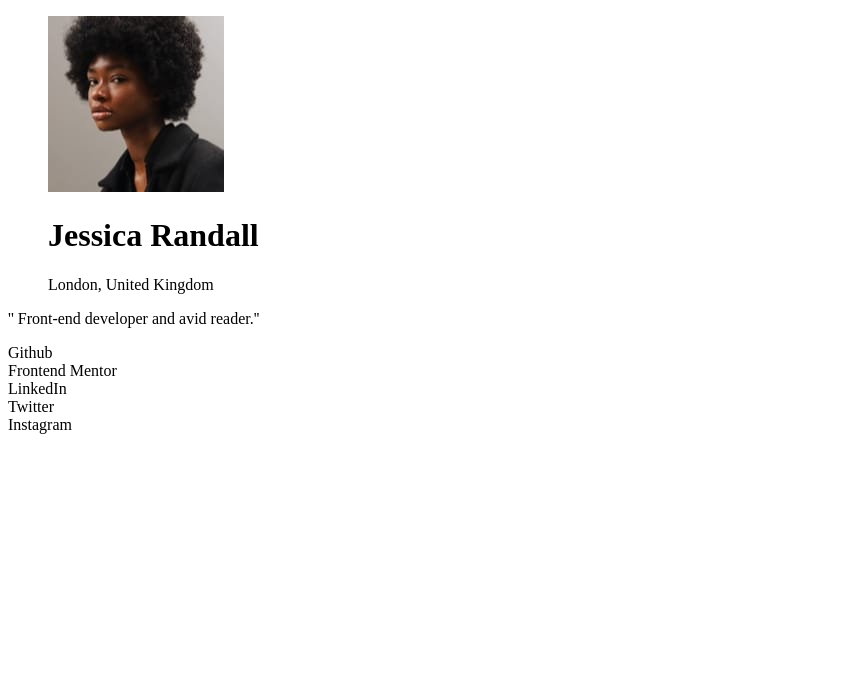
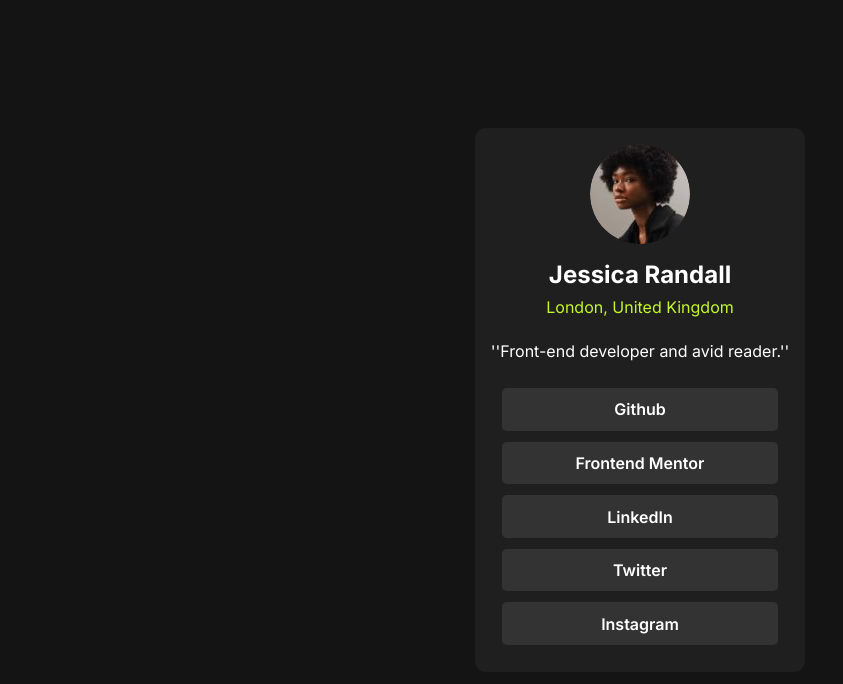
Before and after one commit to Markturt/SOCIAL-LINKS-PROFILES, a plain HTML site: page index.html in a window 1280 px wide. Shown: the whole page, without its empty margins (0-843 px from the left). Drawn offline with Linux system fonts and the light colour scheme.

Commit message:
Add CSS Files

```diff
--- a/CSS/style.css
+++ b/CSS/style.css
@@ -0,0 +1,81 @@
+@import url('https://fonts.googleapis.com/css2?family=Inter:ital,opsz,wght@0,14..32,100..900;1,14..32,100..900&display=swap');
+
+
+*{
+    margin: 0;
+    padding: 0;
+    box-sizing: border-box;
+}
+body{
+    background-color:hsl(0, 0%, 8%);
+    color: hsl(0,0%,100%);
+    font-family: "Inter",Arial, Helvetica, sans-serif;
+    min-height: 100vh;
+    display: flex;
+    justify-content: center;
+    align-items: center;
+}
+.container{
+    background-color:  hsl(0, 0%, 12%);
+    padding: 1rem;
+    border-radius: .7rem;
+}
+.container .header{
+    display: flex;
+    flex-direction: column;
+    align-items: center;
+    gap: 1rem;
+}
+.container .header figure{
+    display:flex;
+    flex-direction: column;
+    align-items: center;
+}
+.container .imgWraper{
+    border-radius: 50%;
+    width: 100px;
+    height: 100px;
+    overflow: hidden;
+}
+.container h1{
+    font-size: 1.5rem;
+    margin-top: 1rem;
+}
+.imgWraper img{
+    border-radius: 50%;
+    object-fit: contain;
+}
+.oneWord{
+    white-space: nowrap;
+    margin-top: 0.5rem;
+    color: hsl(75, 94%, 57%);
+}
+
+.header > figure + .oneWord{
+    margin-bottom: 1rem;
+    color: inherit;
+}
+
+.handle{
+    background-color: hsl(0, 0%, 20%);
+    margin: .7rem;
+    font-weight: 600;
+
+    text-align: center;
+    border-radius: .3rem;
+    list-style-type: none;
+    overflow: hidden;
+}
+
+
+.handle a,.handle a:visited{
+    display: inline-block;
+    text-decoration: none;
+    color: #fff;
+    width: 100%;
+    padding: .7rem;
+}
+.handle a:hover{
+    background-color:hsl(75, 94%, 57%) ;
+    color: hsl(0, 0%, 8%);
+}
--- a/index.html
+++ b/index.html
@@ -8,20 +8,37 @@
         <link rel="stylesheet" href="CSS/style.css">
     </head>
     <body>
-        <header>
-            <figure>
-                <img src="assets/images/avatar-jessica.jpeg" alt="Jessica Head-shot" width="176" height="176">
-                <h1>Jessica Randall</h1>
-                <p>London, United Kingdom</p>
-            </figure>
-            <p>&#39;&#39; Front-end developer and avid reader.&#39;&#39;</p>
-        </header>
-        <main>
-            <div class="handle">Github</div>
-            <div class="handle">Frontend Mentor</div>
-            <div class="handle">LinkedIn</div>
-            <div class="handle">Twitter</div>
-            <div class="handle">Instagram</div>
-        </main>
+        <div class="container">
+            <header class="header">
+                <figure>
+                    <div class="imgWraper">
+                        <img src="assets/images/avata-jessica.jpg" alt="Jessica Head-shot" width="100" height="100">
+                    </div>
+                    <h1>Jessica Randall</h1>
+                    <p class="oneWord">London, United Kingdom</p>
+                </figure>
+                <p class="oneWord">&#39;&#39;Front-end developer and avid reader.&#39;&#39;</p>
+            </header>
+            <main class="main">
+                <ul>
+                    <li class="handle">
+                        <a href="#">Github</a>
+                    </li>
+                    <li class="handle">
+                        <a href="#">Frontend Mentor</a>
+                    </li>
+                    <li class="handle">
+                        <a href="#">LinkedIn</a>
+                    </li>
+                    <li class="handle">
+                        <a href="#">Twitter</a>
+                    </li>
+                    <li class="handle">
+                        <a href="#">Instagram</a>
+                    </li>
+                </ul>
+            </main>
+        </div>
+
     </body>
 </html>
```
Also changed, not shown: assets/images/avata-jessica.jpg (added).
